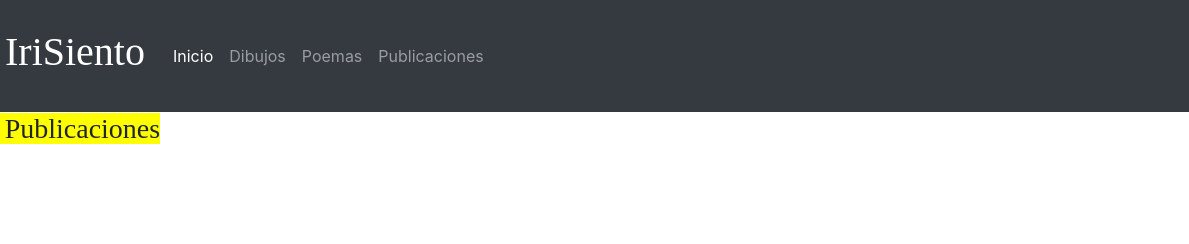
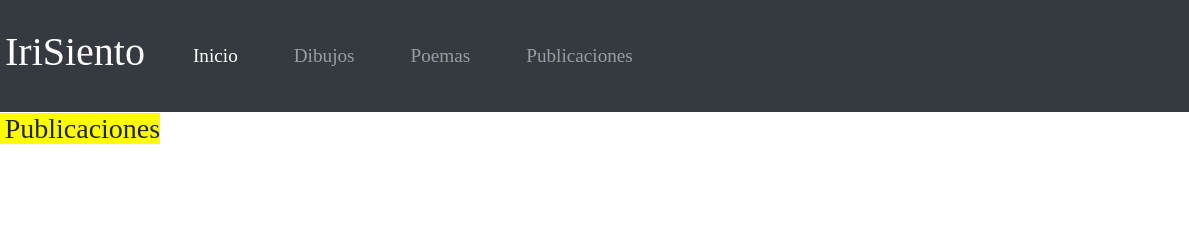
Before and after one commit to santibisku/IriSIento-boostrap, a website: page index.html in a window 1280 px wide. Shown: the top 244 px of the page, 91-1280 px from the left. Drawn offline with nearby package versions, Linux system fonts and the light colour scheme.

Commit message:
commit nav

```diff
--- a/styles.scss
+++ b/styles.scss
@@ -10,6 +10,15 @@ body {
 
 
 }
+nav {
+    font-family: $myFont;
+    font-size: larger;
+
+    li {
+        padding: 20px;
+    }
+}
+
 
 .integrantes {
     text-align: center;
```
Also changed, not shown: styles.css, 1 other file.
